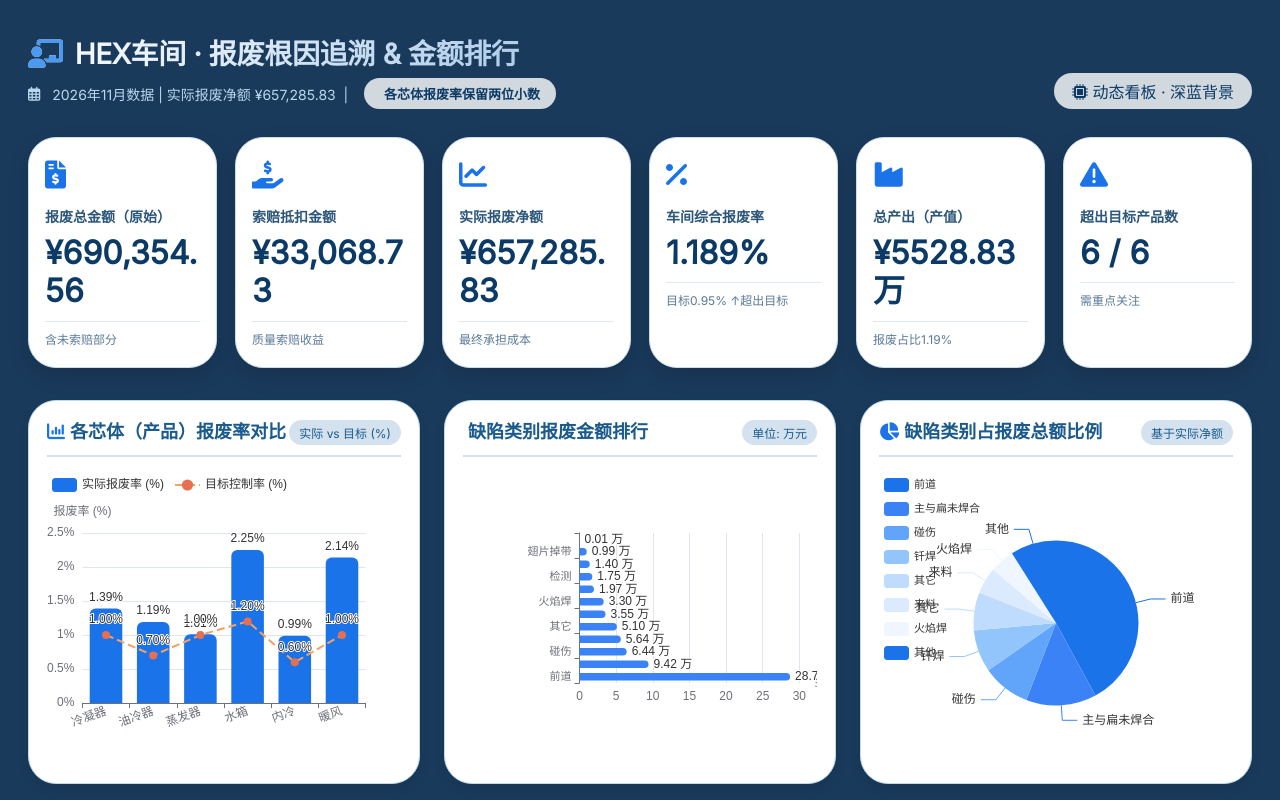
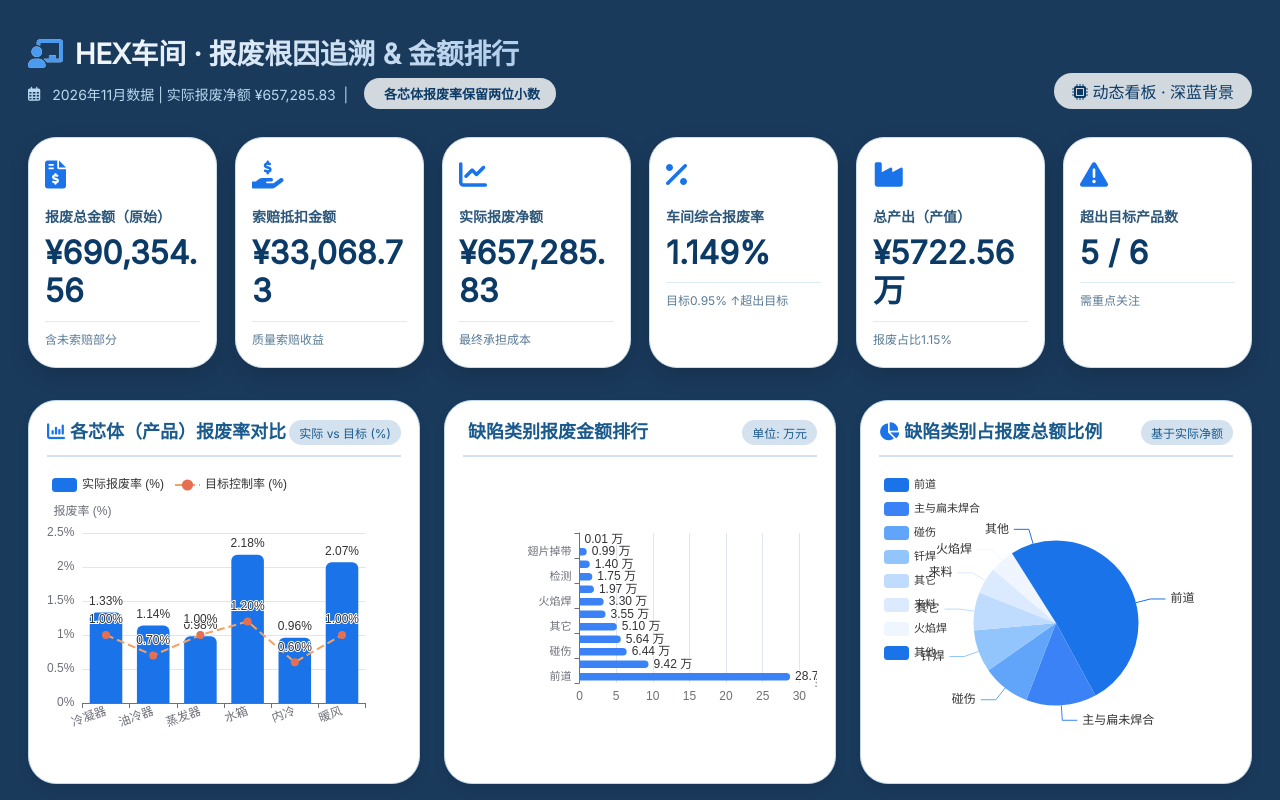
Before and after one commit to user-one1234/scrap, a plain HTML site: page index.html in a window 1280 px wide. Shown: the top 800 px of the page. Drawn offline with nearby package versions, Linux system fonts and the light colour scheme.

Commit message:
Update index.html

```diff
--- a/index.html
+++ b/index.html
@@ -247,27 +247,27 @@
     // ======================= 2026年11月 Excel 最新数据 =======================
     const productsData = [
         {
-            name: "冷凝器", rawScrap: 82833.48648964592, claim: 7127.01924196217, netScrap: 75706.46724768374, output: 5439102.081897588,
+            name: "冷凝器", rawScrap: 82833.48648964592, claim: 7127.01924196217, netScrap: 75706.46724768374, output: 5675921.098262891,
             reasons: { "前道":26405.151978260303, "碰伤":13494.499819103556, "来料":7593.0266159621715, "主与扁未焊合":3832.0593137546807, "钎焊":13518.83466988651, "其它":2555.317077, "变形":1970.1417666320203, "翅片掉带":4283.056217330148, "检测":2533.1027974528083, "火焰焊":1916.5065440282763, "呛管":0, "错漏装":480.635186 }
         },
         {
-            name: "油冷器", rawScrap: 17348.0341745912, claim: 133.134486, netScrap: 17214.899688591202, output: 1444856.3943037968,
+            name: "油冷器", rawScrap: 17348.0341745912, claim: 133.134486, netScrap: 17214.899688591202, output: 1508253.1544620248,
             reasons: { "前道":7126.048587591201, "碰伤":2277.7947299999996, "来料":333.53856600000006, "主与扁未焊合":1611.004495, "钎焊":611.7934990000001, "其它":13236.839543987402, "变形":336.008293, "翅片掉带":803.5650330000001, "检测":741.9900240000001, "火焰焊":884.406627, "呛管":66.567243, "错漏装":0 }
         },
         {
-            name: "蒸发器", rawScrap: 265060.4445070885, claim: 21883.115859795857, netScrap: 243177.32864729266, output: 24113995.42853411,
+            name: "蒸发器", rawScrap: 265060.4445070885, claim: 21883.115859795857, netScrap: 243177.32864729266, output: 24898385.14823608,
             reasons: { "前道":75761.83847135924, "碰伤":28225.608853035836, "来料":22917.292161734807, "主与扁未焊合":51445.73748870537, "钎焊":24080.27102137271, "其它":15170.391935000003, "变形":7246.235991991599, "翅片掉带":875.755343, "检测":8515.780236048447, "火焰焊":22131.90472839371, "呛管":0, "错漏装":10568.473317458976 }
         },
         {
-            name: "水箱", rawScrap: 108467.89885863387, claim: 147.710172, netScrap: 108320.18868663386, output: 4810145.757249159,
+            name: "水箱", rawScrap: 108467.89885863387, claim: 147.710172, netScrap: 108320.18868663386, output: 4967746.743135799,
             reasons: { "前道":62788.939662634, "碰伤":4960.423908999999, "来料":222.78250200000002, "主与扁未焊合":6080.956016000001, "钎焊":5984.748274999998, "其它":4076.805488931506, "变形":8117.186972999997, "翅片掉带":1698.1738670000002, "检测":742.350726, "火焰焊":1920.2322360000003, "呛管":0, "错漏装":631.568097 }
         },
         {
-            name: "内冷", rawScrap: 87225.51658616665, claim: 3777.7501294657523, netScrap: 83447.76645670089, output: 8395125.57728455,
+            name: "内冷", rawScrap: 87225.51658616665, claim: 3777.7501294657523, netScrap: 83447.76645670089, output: 8720613.448319685,
             reasons: { "前道":45205.36232561402, "碰伤":12041.024459657525, "来料":3967.139960680364, "主与扁未焊合":4383.366959506848, "钎焊":6605.832780726024, "其它":15969.403002141078, "变形":910.730922607306, "翅片掉带":1238.6567911095885, "检测":3820.075923789952, "火焰焊":3620.734475789953, "呛管":0, "错漏装":1089.0097797168944 }
         },
         {
-            name: "暖风", rawScrap: 129419.1782159763, claim: 0, netScrap: 129419.1782159763, output: 6058861.250646299,
+            name: "暖风", rawScrap: 129419.1782159763, claim: 0, netScrap: 129419.1782159763, output: 6252354.5402115425,
             reasons: { "前道":70111.69087896998, "碰伤":3354.2190243054088, "来料":474.2449224888657, "主与扁未焊合":26874.563099199382, "钎焊":5577.63495198304, "其它":0, "变形":1112.2285108610815, "翅片掉带":992.2159984082722, "检测":1178.961838663839, "火焰焊":2497.871458897138, "呛管":48.320014, "错漏装":1227.8245160583242 }
         }
     ];
@@ -290,7 +290,7 @@
     const totalRawScrap = 690354.5588321025;
     const totalClaim = 33068.729889223774;
     const totalNetScrap = 657285.8289428786;
-    const totalOutput = 55288295.13890706;
+    const totalOutput = 57225601.54589083;
     const totalActualRate = totalNetScrap / totalOutput;
     const targetOverall = 0.0095;
     const overallRatePercent = (totalActualRate * 100).toFixed(3);
```
